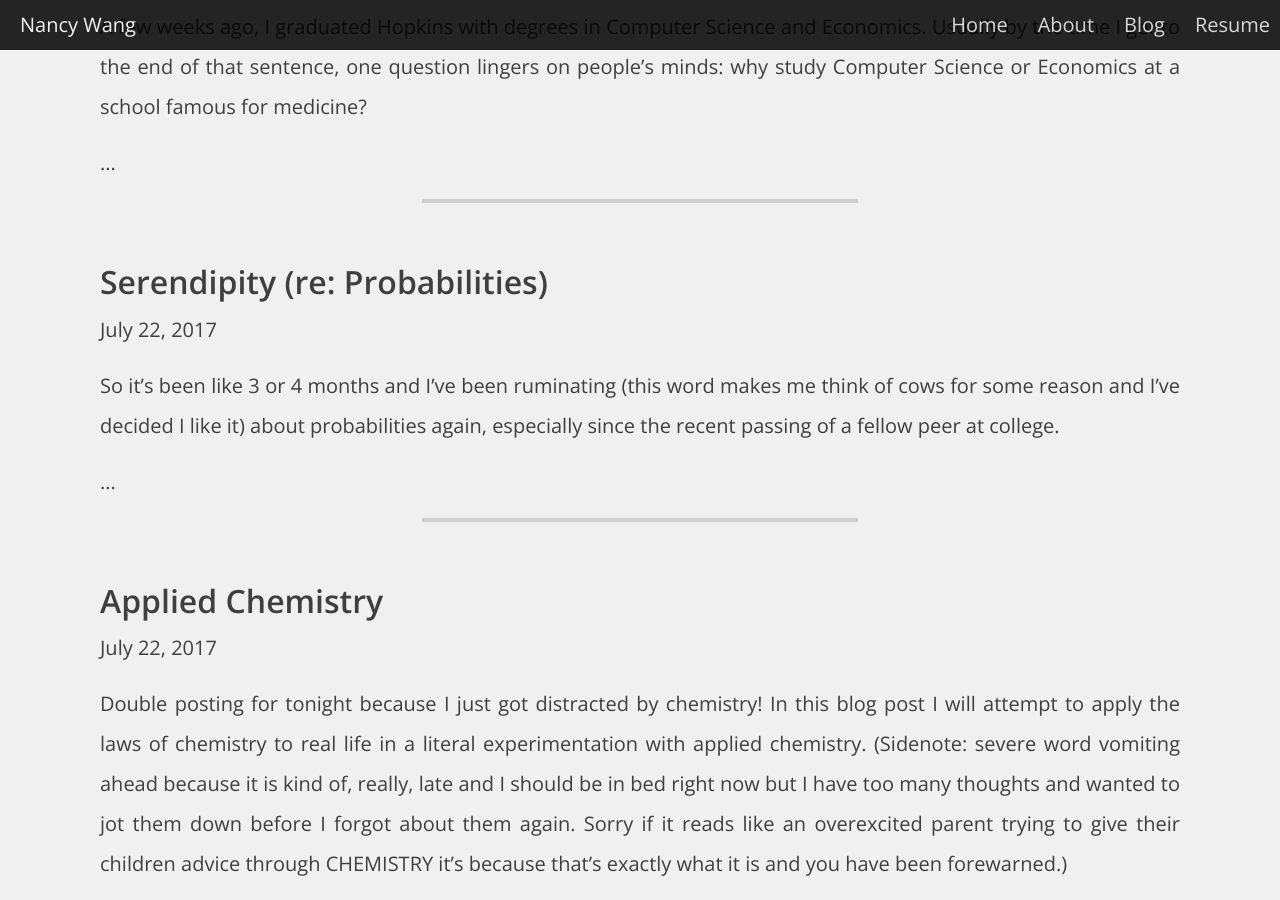
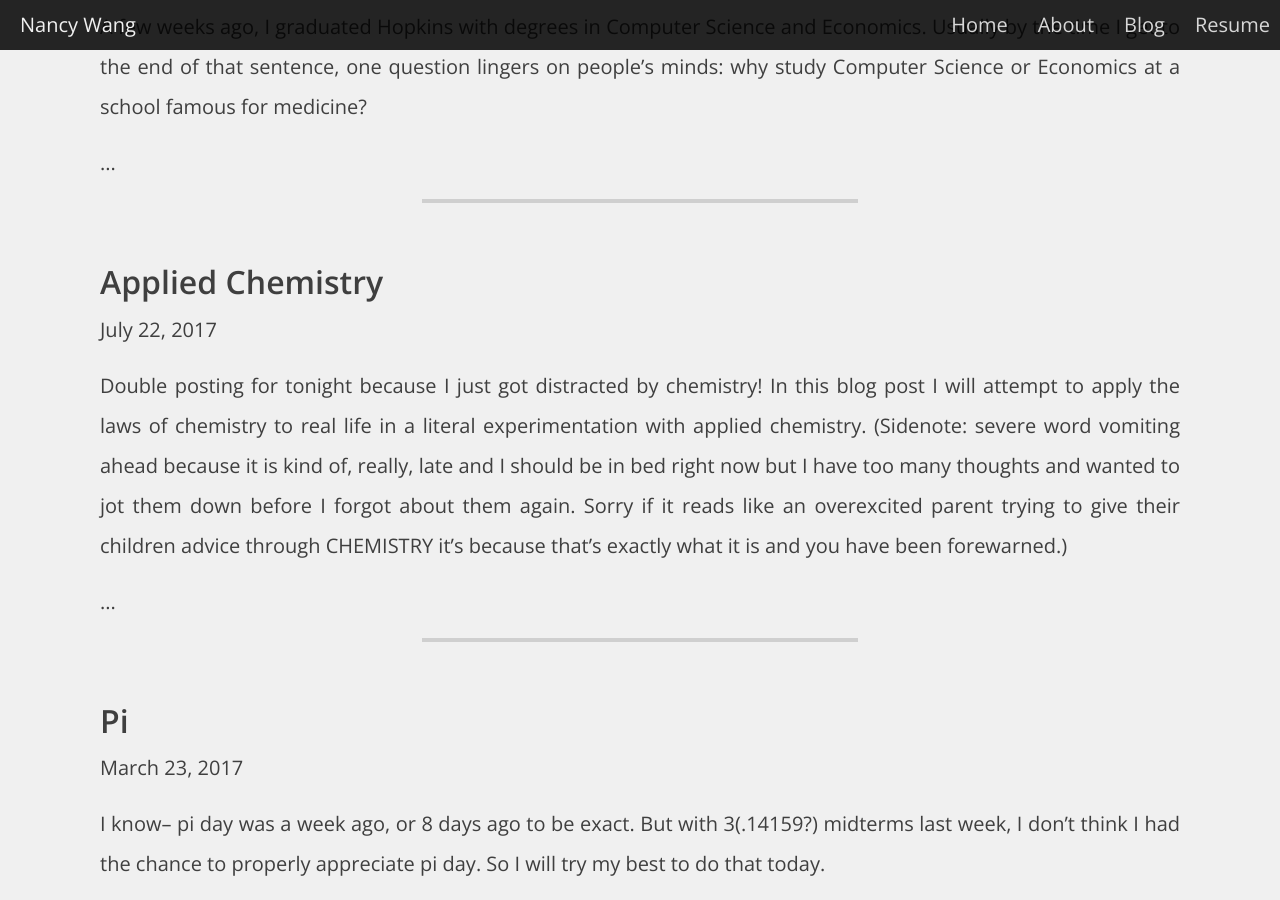
Before and after one commit to nancy-wang/nancy-wang.com, a Jekyll site: the page built from blog.html, in a window 1280 px wide and 900 px high, scrolled down 480 px. Built offline with Jekyll 4.4.1, drawn with Linux system fonts in a browser that asks for light colours; some of the changed lines change nothing that is shown.

Commit message:
rm one blog post

```diff
--- a/_posts/2017-07-22-serendipity-(re:-probabilities).md
+++ /dev/null
@@ -1,28 +0,0 @@
----
-layout: post
-author: Nancy Wang
----
-So it’s been like 3 or 4 months and I’ve been ruminating (this word
-makes me think of cows for some reason and I’ve decided I like it)
-about probabilities again, especially since the recent passing of a
-fellow peer at college.
-
-Mostly, though, I’ve been thinking about serendipity. Math is
-fascinating, because of how easily we can quantify the likelihood of
-events, the way we can predict the results of experiments and processes
-that may happen, or may not happen– and that’s ok, because with math we
-can chase our imagination with hard numbers and data.
-
-But math is not a fortune teller. Within any moment in time, math can
-tell us the chances of one event happening over another, but it cannot
-tell which will happen, won’t happen, or was so close (!) to happening.
-
-And so: serendipity. We never try to seek or predict or calculate it, yet
-we can find it anyway. Isn’t it beautiful– the way we step into the realm
-of unexpectedness and uncertainty– and in it gain happiness and joy of
-new dimensions?
-
-I thought I had something more to say here besides that serendipity is
-possibly my favorite word in the English language. But alas I have lost
-all concentration on this topic and can’t find a solution (ha someone
-please appreciate this chemistry joke).
```
Also changed, not shown: index.html (line endings or trailing spaces).
